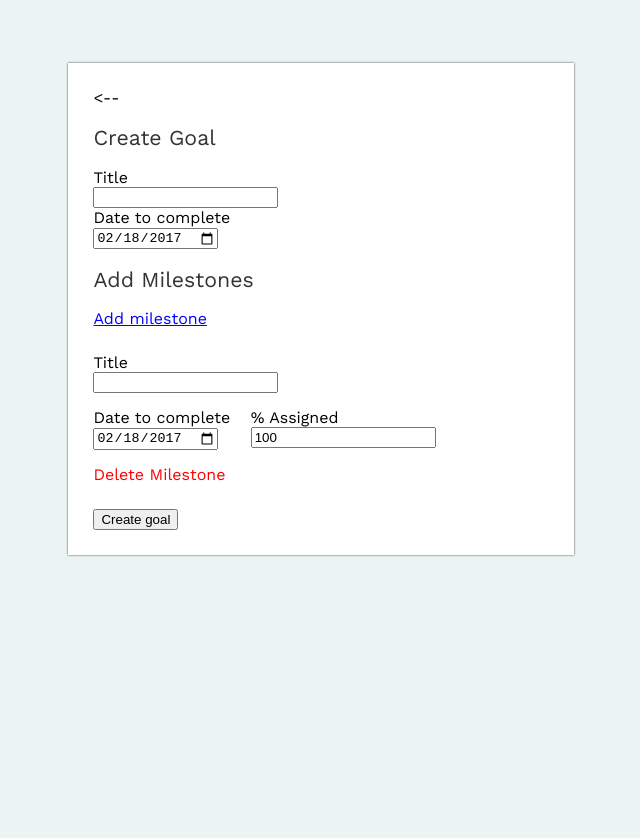
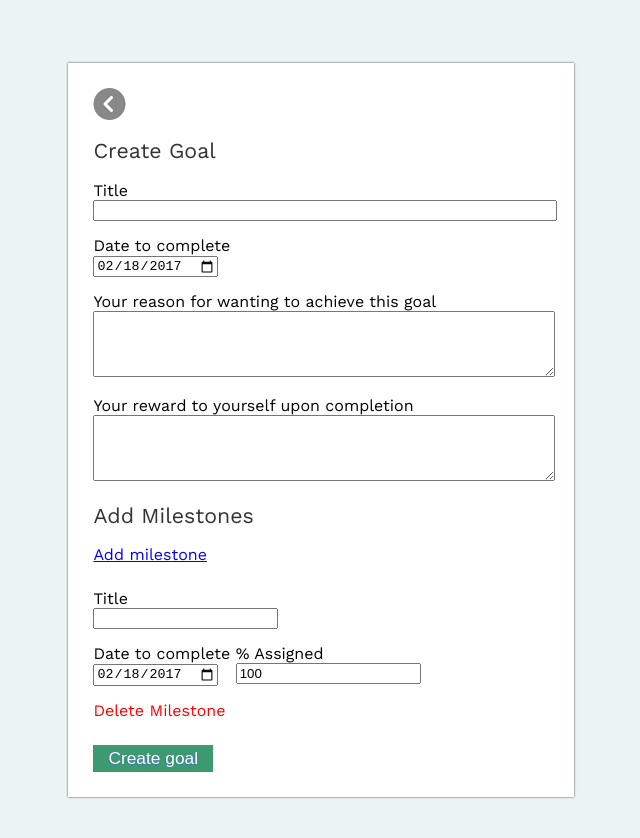
Before and after one commit to akelly09/Goal-Tracker, a website: page app/index.html at #!/createGoal in a window 1280 px wide. Shown: the whole page, without its empty margins (319-959 px from the left). Before the commit the page ends 800 px from the top, so only its background shows below. Drawn offline with nearby package versions, Linux system fonts and the light colour scheme; some packages are replaced by stand-ins of ours.

Commit message:
Updated css and reformatted a few pages

```diff
--- a/app/components/goals/partial-create-goal.html
+++ b/app/components/goals/partial-create-goal.html
@@ -1,14 +1,28 @@
 <section>
 
-  <div ng-click="goBack()"> <-- </div>
+  <i class="fa fa-chevron-circle-left fa-2x" aria-hidden="true" ng-click="goBack()"></i>
 
   <h2> Create Goal </h2>
 
-  <div> Title </div>
-  <input type="text" ng-model="goal.title">
+  <div class="titleBlock">
+    <div> Title </div>
+    <input type="text" ng-model="goal.title">
+  </div>
 
-  <div> Date to complete </div>
-  <input type="date" ng-model="goal.completeDate">
+  <div class="dateBlock">
+    <div> Date to complete </div>
+    <input type="date" ng-model="goal.completeDate">
+  </div>
+
+  <div  class="reasonBlock">
+    <div> Your reason for wanting to achieve this goal </div>
+    <textarea name="reason" ng-model="goal.reason" rows="4"></textarea>
+  </div>
+
+  <div class="rewardBlock">
+    <div> Your reward to yourself upon completion </div>
+    <textarea name="reward" ng-model="goal.reward" rows="4"></textarea>
+  </div>
 
 
   <h2> Add Milestones </h2>
@@ -19,7 +33,7 @@
 
     <div class="milestone">
 
-      <div>
+      <div class="milestoneBlock milestoneTitle">
         <div> Title </div>
         <input type="text" ng-model="milestone.title">
       </div>
@@ -42,6 +56,6 @@
 
 
   <!-- Create Goal -->
-  <input type="button" value="Create goal" ng-click="createGoal()">
+  <button class="flat createBtn" ng-click="createGoal()"> Create goal </button>
 
 </section>
--- a/app/styles.css
+++ b/app/css/styles.css
@@ -39,15 +39,14 @@ li{
   margin: 15px 0px;
 }
 
-.navBtn{
-  text-decoration:none;
-  color:black;
+.milestoneBlock{
+  display: inline-block;
+  /*margin: 15px;*/
+  margin-left: 0px;
 }
 
-.milestoneBlock{
-  display: inline-block;
-  margin: 15px;
-  margin-left: 0px;
+.milestoneTitle{
+  display: block;
 }
 
 .milestone{
@@ -86,3 +85,60 @@ h2{
   width: 100%;
   text-decoration: none;
 }
+
+textarea{
+  width: 100%;
+}
+
+
+.titleBlock, .dateBlock, .reasonBlock, .rewardBlock, .milestoneBlock{
+  margin-bottom: 15px;
+}
+
+
+.editDeleteBlock{
+  margin: 15px 0px;
+}
+
+
+.fa-chevron-circle-left{
+  color: #888;
+}
+
+.flat {
+  color: #fff;
+  background-color: #6496c8;
+  text-shadow: -1px 1px #417cb8;
+  border: none;
+  padding: 3px 15px;
+  font-size: 13pt;
+}
+
+.flat:hover,
+.flat.hover {
+  background-color: #346392;
+  text-shadow: -1px 1px #27496d;
+}
+
+.flat:active,
+.flat.active {
+  background-color: #27496d;
+  text-shadow: -1px 1px #193047;
+}
+
+.flat a{
+    text-decoration:none;
+    color: #FFF;
+}
+
+.createBtn{
+  background-color: #3D9970;
+}
+
+.createBtn:hover, .createBtn.hover{
+  background-color: #235021;
+}
+
+.titleBlock input{
+  width: 100%;
+}
--- a/app/index.html
+++ b/app/index.html
@@ -10,7 +10,8 @@
   <script src="components/app.js"></script>
 
   <head>
-    <link rel="stylesheet" href="styles.css">
+    <link rel="stylesheet" href="css/styles.css">
+    <link rel="stylesheet" href="css/font-awesome/css/font-awesome.min.css">
     <link href="https://fonts.googleapis.com/css?family=Work+Sans" rel="stylesheet">
   </head>
 
```
Also changed, not shown: app/components/goals/partial-edit-goal.html (+21 -1 lines), app/components/goals/partial-view-goal.html (+18 -2 lines), app/components/home/partial-home.html (+2 -2 lines), 1 other file.
